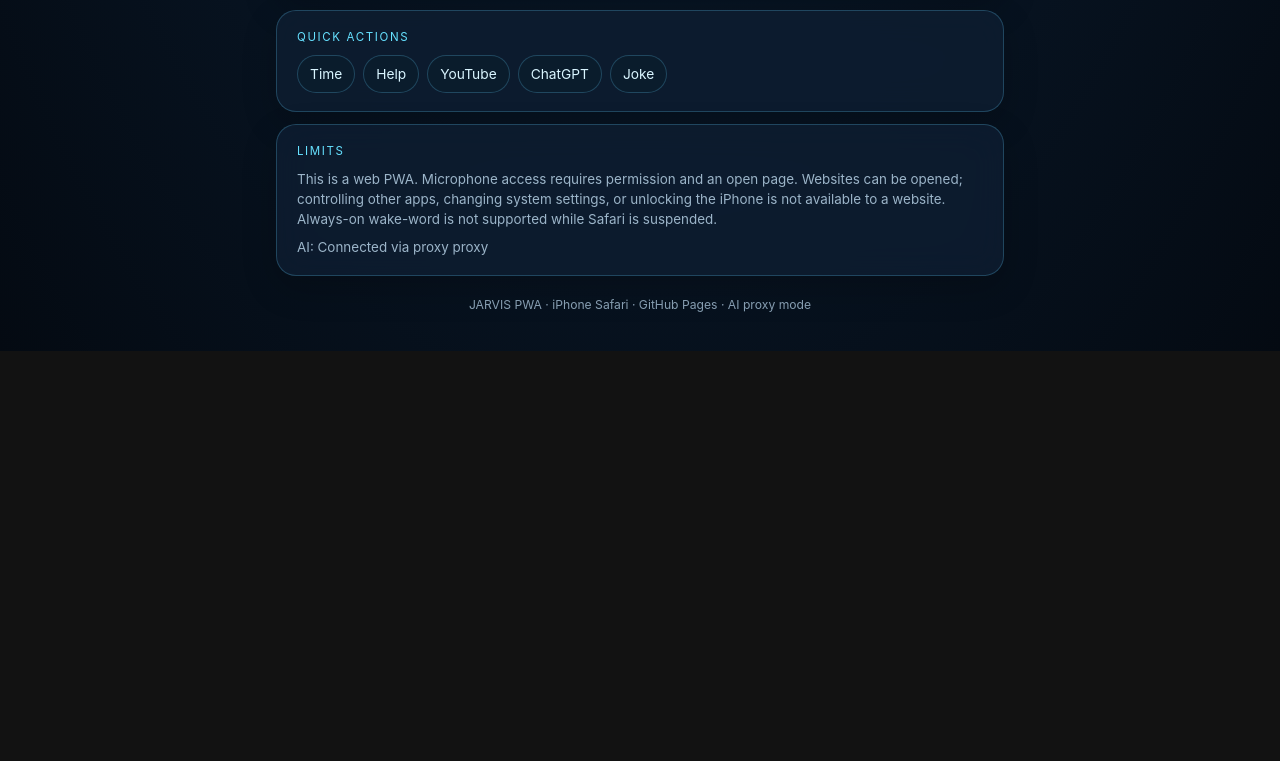
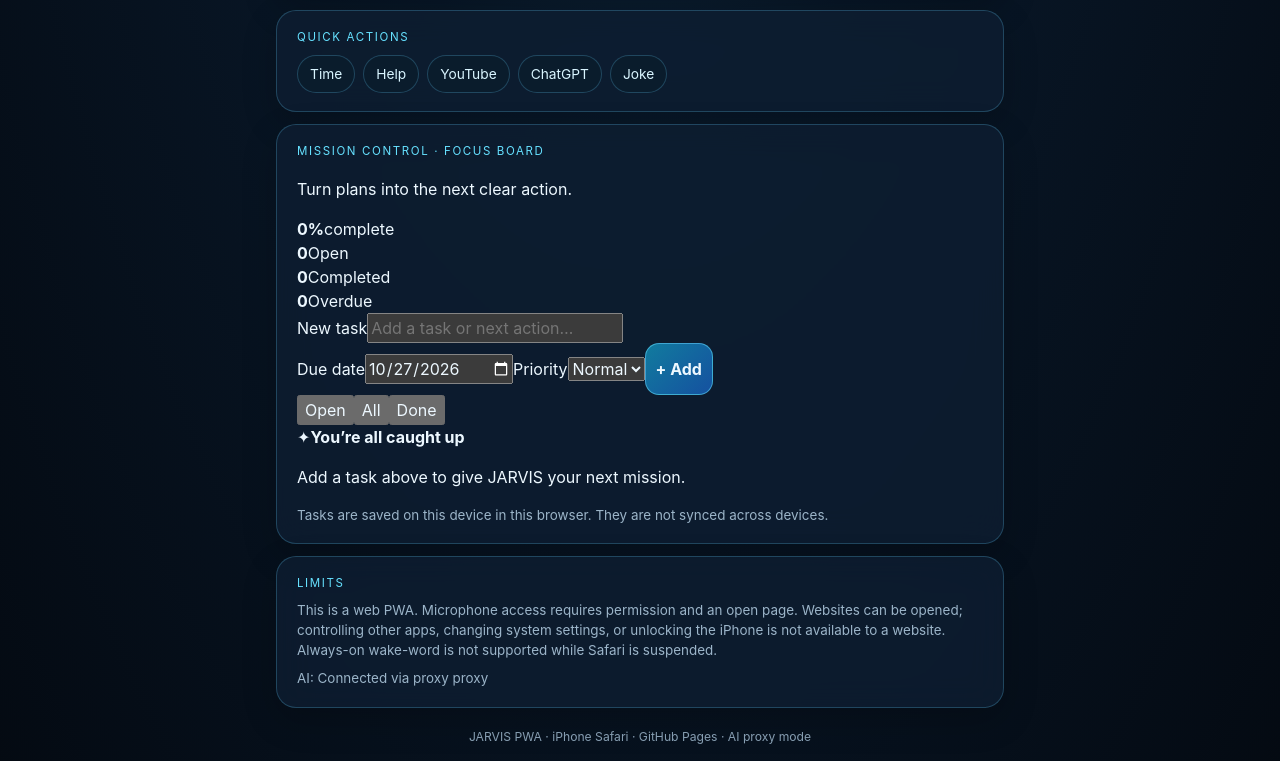
Before and after one commit to yalangisexter-ux/jarvis-ai-assistant, a React (Vite) app: page / in a window 1280 px wide. Shown: the part 939-1700 px from the top of the page. Before the commit the page ends 1290 px from the top, so only its background shows below. Built offline with nearby package versions, Linux system fonts and the light colour scheme.

Commit message:
Integrate JARVIS mission control focus board

```diff
--- a/src/App.tsx
+++ b/src/App.tsx
@@ -1,5 +1,6 @@
 import { FormEvent, useCallback, useEffect, useMemo, useRef, useState } from 'react'
 import type { AssistantStatus, Message, QuickAction } from './types'
+import FocusPanel from './components/FocusPanel'
 import { useSettings } from './hooks/useSettings'
 import { useSpeechRecognition } from './hooks/useSpeechRecognition'
 import { requestAI, getAIConfig } from './lib/ai'
@@ -349,6 +350,8 @@ export default function App() {
             </div>
           </section>
 
+          <FocusPanel />
+
           <section className="panel">
             <div className="label">Limits</div>
             <p className="small">
```
